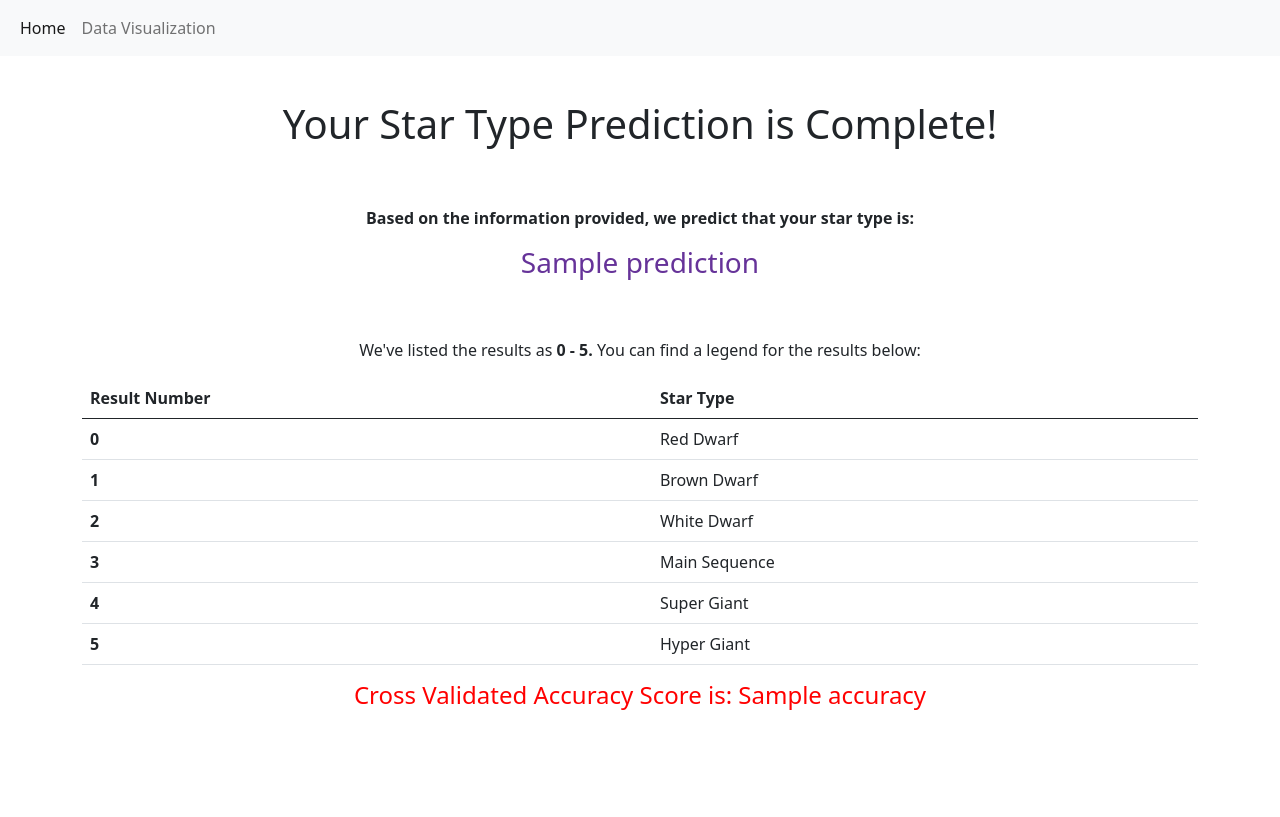
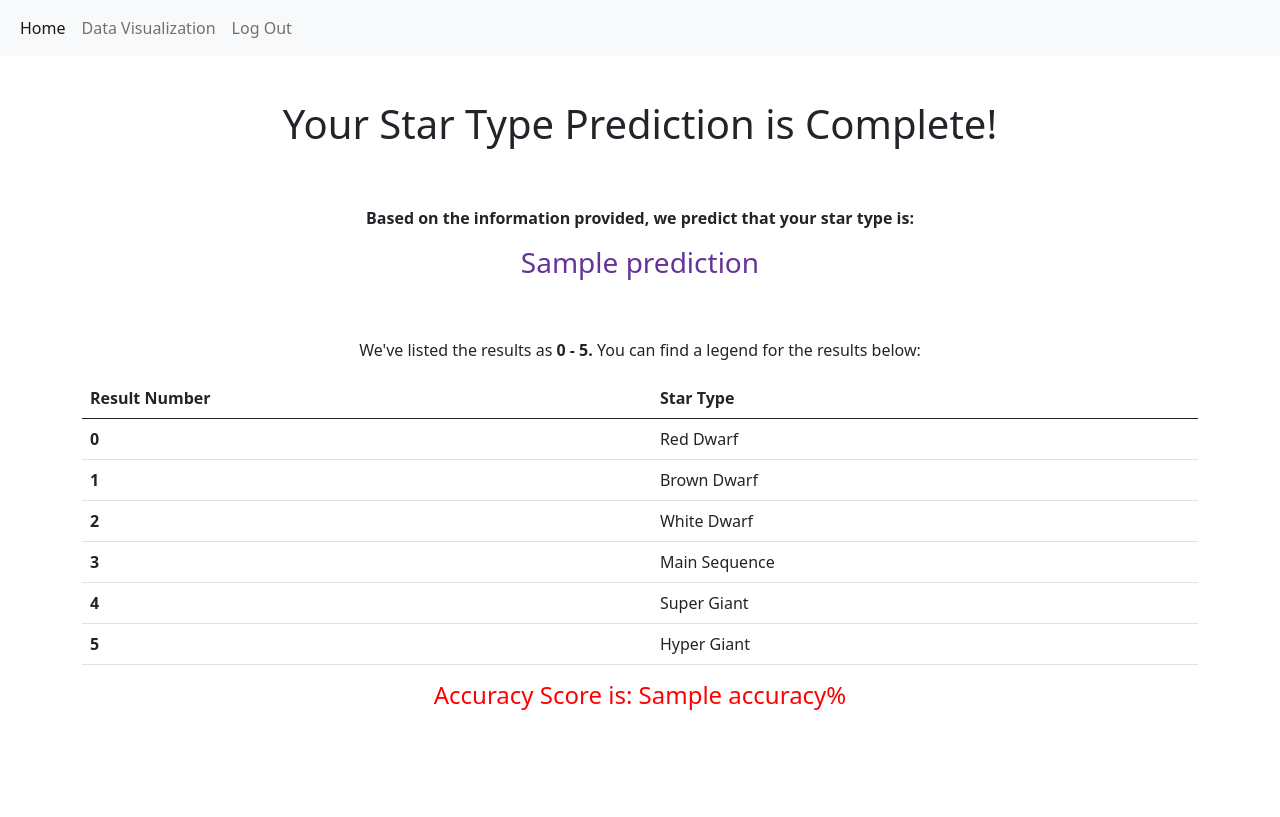
Before and after one commit to chrisalvizuris/star-classification-with-machine-learning, a Flask app: template templates/prediction-result.html in a window 1280 px wide. Run offline with Flask 2, Linux system fonts and the light colour scheme; the template is opened without the code that fills it: most values are stand-ins (such as "Sample title", 1, 10 or a date in 2020).

Commit message:
added logout to nav. updated accuracy label

```diff
--- a/app.py
+++ b/app.py
@@ -79,8 +79,11 @@ def index():
         model2 = RandomForestClassifier()
         model2.fit(features_train, target_train)
         cvs = cross_val_score(model2, x, y)
+        minimum = min(cvs)
+        min_as_percent = float(minimum) * 100.0000
+        min_as_str = str(min_as_percent)
         cvs_as_str = str(cvs)
-        return render_template("prediction-result.html", prediction=preds_as_str, accuracy=cvs_as_str)
+        return render_template("prediction-result.html", prediction=preds_as_str, accuracy=min_as_str)
 
 
 def convert_spectral_to_str_floats(input):
--- a/templates/data-visualization.html
+++ b/templates/data-visualization.html
@@ -25,6 +25,9 @@
         </li>
         <li class="nav-item">
           <a class="nav-link" href="/data-visualization">Data Visualization</a>
+        </li>
+          <li class="nav-item">
+          <a class="nav-link" href="/">Log Out</a>
         </li>
       </ul>
     </div>
--- a/templates/index.html
+++ b/templates/index.html
@@ -25,6 +25,9 @@
         </li>
         <li class="nav-item">
           <a class="nav-link" href="/data-visualization">Data Visualization</a>
+        </li>
+          <li class="nav-item">
+          <a class="nav-link" href="/">Log Out</a>
         </li>
       </ul>
     </div>
--- a/templates/prediction-result.html
+++ b/templates/prediction-result.html
@@ -21,6 +21,9 @@
         </li>
         <li class="nav-item">
           <a class="nav-link" href="/data-visualization">Data Visualization</a>
+        </li>
+          <li class="nav-item">
+          <a class="nav-link" href="/">Log Out</a>
         </li>
       </ul>
     </div>
@@ -67,7 +70,7 @@
         </tbody>
       </table>
 
-      <h4>Cross Validated Accuracy Score is: {{ accuracy }}</h4>
+      <h4>Accuracy Score is: {{ accuracy }}%</h4>
 
   </div>
 
```
